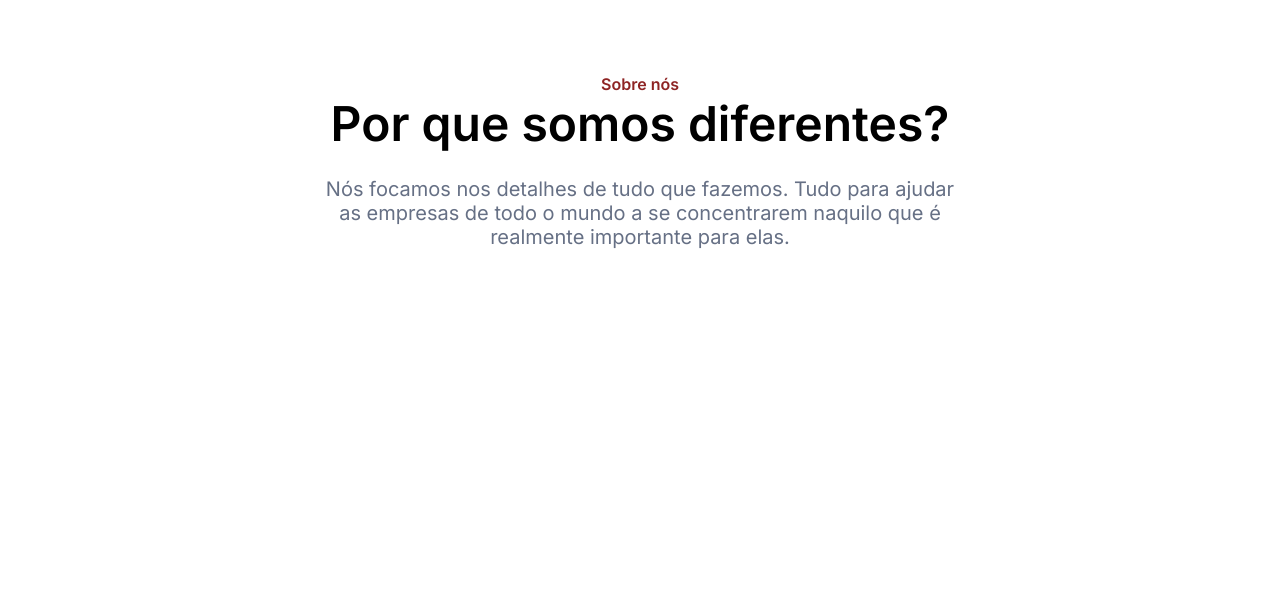
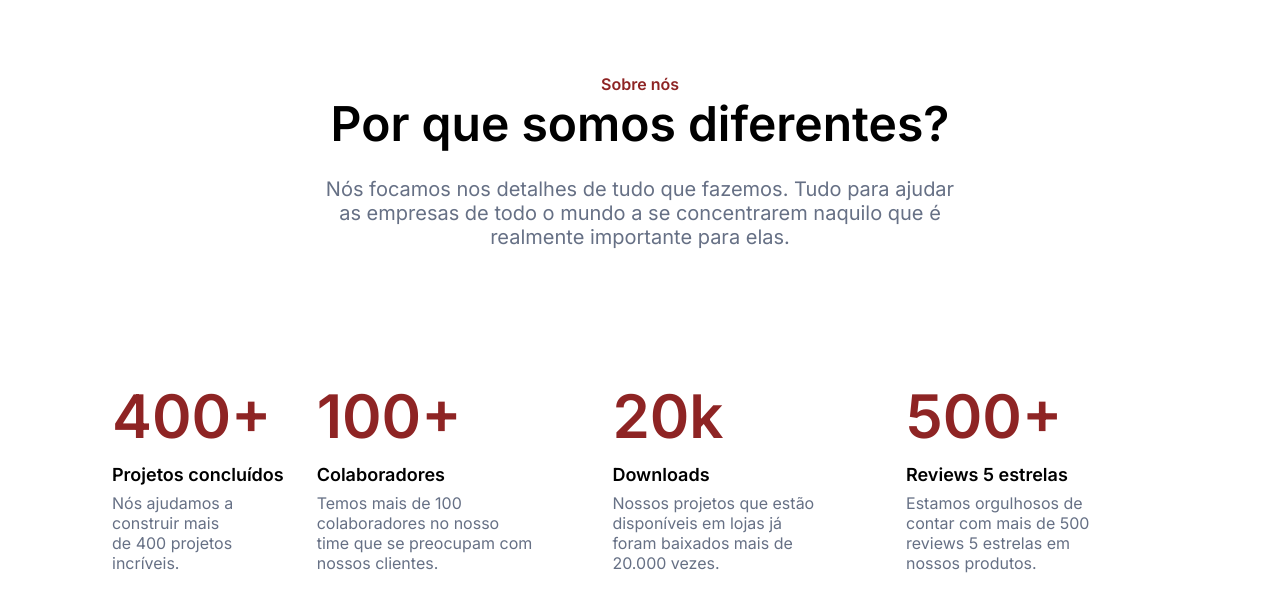
Before and after one commit to Oberdan12/OptmusTech_-dseadio-7DaysOfCode, a plain HTML site: page index.html in a window 1280 px wide. Shown: the part 76-688 px from the top of the page. Drawn offline with Linux system fonts and the light colour scheme.

Commit message:
Add files via upload

```diff
--- a/index.html
+++ b/index.html
@@ -39,8 +39,41 @@
                 Nós focamos nos detalhes de tudo que fazemos. Tudo para ajudar as empresas de todo o mundo a se concentrarem naquilo que é realmente importante para elas.
             </P>
         </section>
+    </header>
 
-    </header>
+    <section class="metricas">
+        <div class="metricas__contaier">
+
+            <div class="metrica__item">
+                <h2 class="metrica__titulo">400+</h2>
+                <h3 class="metrica__titulo__texto">Projetos concluídos</h3>
+                <p class="metrica__paragrafo">Nós ajudamos a construir mais de 400 projetos incríveis.</p>
+            </div>
+
+
+            <div class="metrica__item">
+                <h2 class="metrica__titulo">100+</h2>
+                <h3 class="metrica__titulo__texto">Colaboradores</h3>
+                <p class="metrica__paragrafo">Temos mais de 100 colaboradores no nosso time que se preocupam com nossos clientes.</p>
+            </div>
+
+            <div class="metrica__item">
+                <h2 class="metrica__titulo">20k</h2>
+                <h3 class="metrica__titulo__texto">Downloads</h3>
+                <p class="metrica__paragrafo">Nossos projetos que estão disponíveis em lojas já foram baixados mais de 20.000 vezes.</p>
+            </div>
+
+            <div class="metrica__item">
+                <h2 class="metrica__titulo">500+</h2>
+                <h3 class="metrica__titulo__texto">Reviews 5 estrelas</h3>
+                <p class="metrica__paragrafo">Estamos orgulhosos de contar com mais de 500 reviews 5 estrelas em nossos produtos.</p>
+            </div>
+
+        </div>
+
+
+    </section>
+
 
     <main></main>
     <section></section>
--- a/styles.css
+++ b/styles.css
@@ -23,7 +23,6 @@
     display: flex;
     gap: 8px;
 }
-
 
 .cabecalho__titulo{
     font-family: "inter", sans-serif;
@@ -94,6 +93,42 @@
     font-weight: 400;
     color: var(--cinza-secundario);
     text-align: center;
+    margin-bottom: 107px;
 
 
 }
+.metrica__item{
+
+}
+
+.metricas__contaier{
+    display: flex;
+    justify-content: space-between;
+    gap: 30px;
+    padding: 0 7em 6em 7em;
+
+}
+
+.metrica__titulo{
+    margin-bottom: 12px;
+    font-family: "inter", sans-serif;
+    color: var(--vermelho-principal);
+    font-size: 60px;
+    font-weight: 600;
+}
+.metrica__titulo__texto{
+    margin-bottom: 8px;
+    font-family: "inter", sans-serif;
+    font-size: 18px;
+    font-weight: 600;
+
+
+
+}
+
+.metrica__paragrafo{
+    font-family: "inter", sans-serif;
+    font-size: 16px;
+    color: var(--cinza-secundario);
+    padding: 0 3em 0 0;
+}
```
